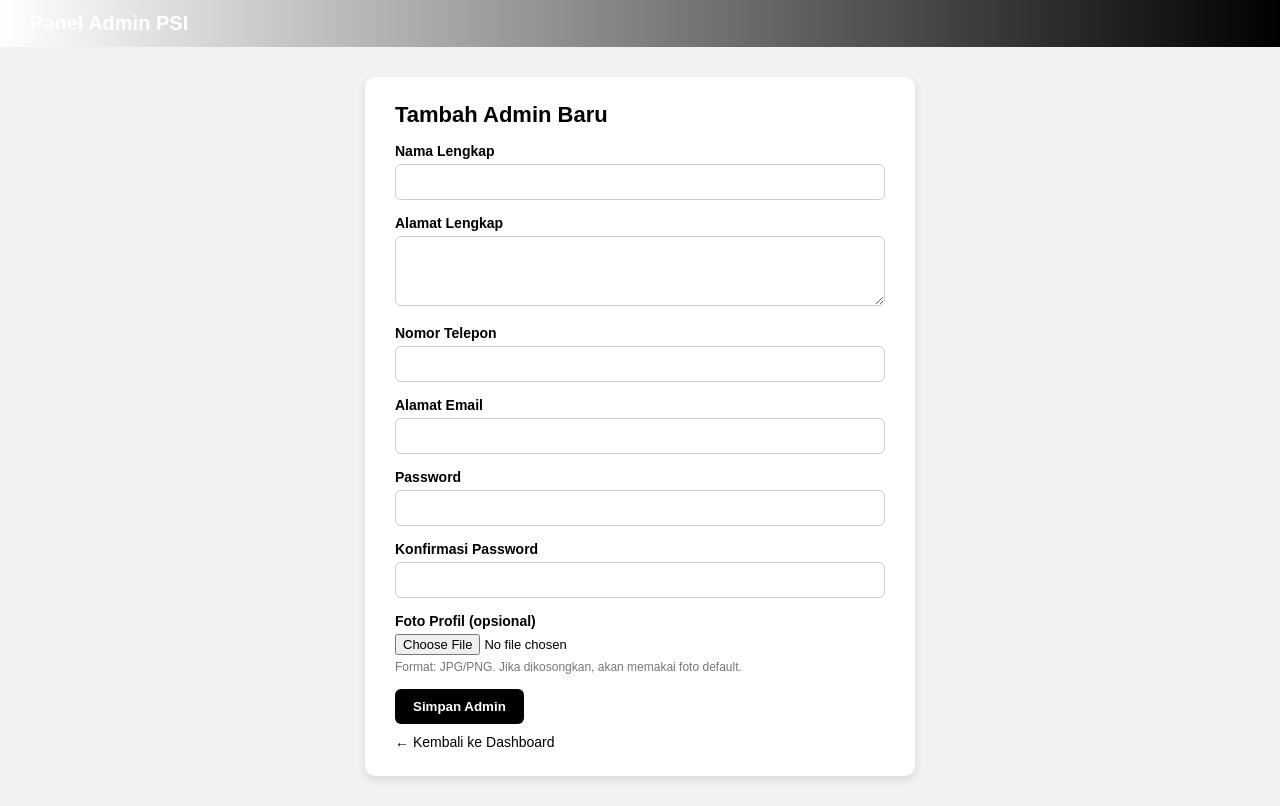
After one commit to claria271/PSI, a PHP site: page /PSI/admin/tambah_admin.php in a window 1280 px wide. The commit adds this page. Run offline with PHP 8.4, Linux system fonts and the light colour scheme; a user stored in the database is signed in.

Commit message:
tambahadmin

```diff
--- a/admin/datakeluarga.php
+++ b/admin/datakeluarga.php
@@ -500,7 +500,7 @@ $result = mysqli_query($conn, $query);
               <select name="kenal" onchange="this.form.submit()">
                 <option value=""      <?php echo $kenal === '' ? 'selected' : ''; ?>>Sumber Kenal</option>
                 <option value="Ya"    <?php echo $kenal === 'Ya' ? 'selected' : ''; ?>>Ya</option>
-                <option value="Tidak" <?php echo $kenal === 'Tidak' ? 'selected' : ''; ?>>Tidak</option>
+                <option value="Tidak Pernah" <?php echo $kenal === 'Tidak Pernah' ? 'selected' : ''; ?>>Tidak Pernah</option>
               </select>
 
               <button type="submit" style="display:none;"></button>
--- /dev/null
+++ b/admin/tambah_admin.php
@@ -0,0 +1,333 @@
+<?php
+// admin/tambah_admin.php
+session_start();
+include '../koneksi/config.php';
+
+// Pastikan yang akses adalah admin
+if (!isset($_SESSION['role']) || $_SESSION['role'] !== 'admin') {
+    header("Location: ../user/login.php");
+    exit();
+}
+
+mysqli_report(MYSQLI_REPORT_ERROR | MYSQLI_REPORT_STRICT);
+$conn->set_charset('utf8mb4');
+
+// Helper aman untuk output HTML
+function e($str) {
+    return htmlspecialchars((string)$str, ENT_QUOTES, 'UTF-8');
+}
+
+$errors  = [];
+$success = '';
+
+// nilai awal form
+$nama_lengkap    = '';
+$alamat_lengkap  = '';
+$nomor_telepon   = '';
+$alamat_email    = '';
+
+if ($_SERVER['REQUEST_METHOD'] === 'POST') {
+    $nama_lengkap   = trim($_POST['nama_lengkap'] ?? '');
+    $alamat_lengkap = trim($_POST['alamat_lengkap'] ?? '');
+    $nomor_telepon  = trim($_POST['nomor_telepon'] ?? '');
+    $alamat_email   = trim($_POST['alamat_email'] ?? '');
+    $password       = $_POST['password'] ?? '';
+    $password2      = $_POST['password_confirm'] ?? '';
+
+    // ==== VALIDASI DASAR ====
+    if ($nama_lengkap === '') {
+        $errors[] = 'Nama lengkap wajib diisi.';
+    }
+
+    if ($alamat_lengkap === '') {
+        $errors[] = 'Alamat lengkap wajib diisi.';
+    }
+
+    if ($nomor_telepon === '') {
+        $errors[] = 'Nomor telepon wajib diisi.';
+    }
+
+    if ($alamat_email === '') {
+        $errors[] = 'Alamat email wajib diisi.';
+    } elseif (!filter_var($alamat_email, FILTER_VALIDATE_EMAIL)) {
+        $errors[] = 'Format alamat email tidak valid.';
+    }
+
+    if ($password === '') {
+        $errors[] = 'Password wajib diisi.';
+    } elseif (strlen($password) < 6) {
+        $errors[] = 'Password minimal 6 karakter.';
+    }
+
+    if ($password !== $password2) {
+        $errors[] = 'Konfirmasi password tidak sama.';
+    }
+
+    // ==== JIKA TIDAK ADA ERROR DASAR, LANJUT ====
+    if (!$errors) {
+        // cek email sudah dipakai atau belum
+        $stmt = $conn->prepare("SELECT id FROM login WHERE alamat_email = ? LIMIT 1");
+        $stmt->bind_param('s', $alamat_email);
+        $stmt->execute();
+        $res = $stmt->get_result();
+
+        if ($res->num_rows > 0) {
+            $errors[] = 'Email sudah digunakan oleh akun lain.';
+        }
+    }
+
+    // ==== HANDLE UPLOAD FOTO (OPSIONAL) ====
+    $nama_file_foto = '';
+    if (!$errors && isset($_FILES['foto']) && $_FILES['foto']['error'] !== UPLOAD_ERR_NO_FILE) {
+        if ($_FILES['foto']['error'] !== UPLOAD_ERR_OK) {
+            $errors[] = 'Gagal mengupload foto.';
+        } else {
+            $tmp_name = $_FILES['foto']['tmp_name'];
+            $orig_name = $_FILES['foto']['name'];
+
+            // cek ekstensi
+            $ext = strtolower(pathinfo($orig_name, PATHINFO_EXTENSION));
+            $allowed = ['jpg', 'jpeg', 'png'];
+
+            if (!in_array($ext, $allowed)) {
+                $errors[] = 'Format foto harus JPG atau PNG.';
+            } else {
+                // buat nama file baru
+                $nama_file_foto = 'admin_' . time() . '_' . mt_rand(1000, 9999) . '.' . $ext;
+
+                $tujuan_folder = __DIR__ . '/../uploads/' . $nama_file_foto;
+
+                if (!move_uploaded_file($tmp_name, $tujuan_folder)) {
+                    $errors[] = 'Tidak bisa menyimpan file foto di server.';
+                }
+            }
+        }
+    }
+
+    // ==== INSERT JIKA SEMUA AMAN ====
+    if (!$errors) {
+        $hash = password_hash($password, PASSWORD_DEFAULT);
+        $role = 'admin';
+
+        // kolom: nama_lengkap, alamat_lengkap, nomor_telepon, alamat_email, password, role, foto
+        $stmt = $conn->prepare("
+            INSERT INTO login (nama_lengkap, alamat_lengkap, nomor_telepon, alamat_email, password, role, foto)
+            VALUES (?, ?, ?, ?, ?, ?, ?)
+        ");
+        $stmt->bind_param(
+            'sssssss',
+            $nama_lengkap,
+            $alamat_lengkap,
+            $nomor_telepon,
+            $alamat_email,
+            $hash,
+            $role,
+            $nama_file_foto
+        );
+        $stmt->execute();
+
+        $success        = 'Admin baru berhasil ditambahkan.';
+        $nama_lengkap   = '';
+        $alamat_lengkap = '';
+        $nomor_telepon  = '';
+        $alamat_email   = '';
+    }
+}
+?>
+<!DOCTYPE html>
+<html lang="id">
+<head>
+  <meta charset="UTF-8">
+  <title>Tambah Admin - PSI</title>
+  <meta name="viewport" content="width=device-width, initial-scale=1.0">
+  <style>
+    * {
+      margin: 0;
+      padding: 0;
+      box-sizing: border-box;
+      font-family: 'Poppins', sans-serif;
+    }
+    body {
+      background: #f2f2f2;
+      color: #000;
+      min-height: 100vh;
+      display: flex;
+      flex-direction: column;
+    }
+
+    header {
+      background: linear-gradient(to right, #ffffff, #000000);
+      padding: 12px 30px;
+      color: #fff;
+      display: flex;
+      align-items: center;
+      justify-content: space-between;
+    }
+
+    header h1 {
+      font-size: 20px;
+      font-weight: 600;
+    }
+
+    main {
+      flex: 1;
+      padding: 30px;
+      display: flex;
+      justify-content: center;
+      align-items: flex-start;
+    }
+
+    .card {
+      background: #fff;
+      border-radius: 10px;
+      padding: 25px 30px;
+      box-shadow: 0 4px 10px rgba(0,0,0,0.1);
+      width: 100%;
+      max-width: 550px;
+    }
+
+    .card h2 {
+      margin-bottom: 15px;
+      font-size: 22px;
+    }
+
+    .alert {
+      padding: 10px 12px;
+      border-radius: 6px;
+      margin-bottom: 15px;
+      font-size: 14px;
+    }
+
+    .alert.error {
+      background: #ffe5e5;
+      color: #b30000;
+    }
+
+    .alert.success {
+      background: #e6ffe9;
+      color: #006622;
+    }
+
+    label {
+      display: block;
+      margin-bottom: 5px;
+      font-weight: 600;
+      font-size: 14px;
+    }
+
+    input[type="text"],
+    input[type="email"],
+    input[type="password"],
+    textarea {
+      width: 100%;
+      padding: 9px 10px;
+      border: 1px solid #ccc;
+      border-radius: 6px;
+      margin-bottom: 15px;
+      font-size: 14px;
+    }
+
+    textarea {
+      resize: vertical;
+      min-height: 70px;
+    }
+
+    input[type="file"] {
+      margin-bottom: 15px;
+      font-size: 13px;
+    }
+
+    .hint {
+      font-size: 12px;
+      color: #777;
+      margin-top: -10px;
+      margin-bottom: 15px;
+    }
+
+    button {
+      padding: 10px 18px;
+      border: none;
+      border-radius: 6px;
+      background: #000;
+      color: #fff;
+      font-weight: 600;
+      cursor: pointer;
+      transition: 0.3s;
+    }
+
+    button:hover {
+      background: #333;
+    }
+
+    .back-link {
+      display: inline-block;
+      margin-top: 10px;
+      font-size: 14px;
+      text-decoration: none;
+      color: #000;
+    }
+
+    .back-link:hover {
+      text-decoration: underline;
+    }
+  </style>
+</head>
+<body>
+  <header>
+    <h1>Panel Admin PSI</h1>
+  </header>
+
+  <main>
+    <div class="card">
+      <h2>Tambah Admin Baru</h2>
+
+      <?php if ($errors): ?>
+        <div class="alert error">
+          <ul>
+            <?php foreach ($errors as $err): ?>
+              <li><?= e($err) ?></li>
+            <?php endforeach; ?>
+          </ul>
+        </div>
+      <?php endif; ?>
+
+      <?php if ($success): ?>
+        <div class="alert success">
+          <?= e($success) ?>
+        </div>
+      <?php endif; ?>
+
+      <form method="post" enctype="multipart/form-data">
+        <label for="nama_lengkap">Nama Lengkap</label>
+        <input type="text" name="nama_lengkap" id="nama_lengkap"
+               value="<?= e($nama_lengkap) ?>" required>
+
+        <label for="alamat_lengkap">Alamat Lengkap</label>
+        <textarea name="alamat_lengkap" id="alamat_lengkap" required><?= e($alamat_lengkap) ?></textarea>
+
+        <label for="nomor_telepon">Nomor Telepon</label>
+        <input type="text" name="nomor_telepon" id="nomor_telepon"
+               value="<?= e($nomor_telepon) ?>" required>
+
+        <label for="alamat_email">Alamat Email</label>
+        <input type="email" name="alamat_email" id="alamat_email"
+               value="<?= e($alamat_email) ?>" required>
+
+        <label for="password">Password</label>
+        <input type="password" name="password" id="password" required>
+
+        <label for="password_confirm">Konfirmasi Password</label>
+        <input type="password" name="password_confirm" id="password_confirm" required>
+
+        <label for="foto">Foto Profil (opsional)</label>
+        <input type="file" name="foto" id="foto" accept=".jpg,.jpeg,.png">
+        <div class="hint">Format: JPG/PNG. Jika dikosongkan, akan memakai foto default.</div>
+
+        <button type="submit">Simpan Admin</button>
+      </form>
+
+      <a href="dashboardadmin.php" class="back-link">← Kembali ke Dashboard</a>
+    </div>
+  </main>
+</body>
+</html>
```
Also changed, not shown: uploads/admin_1763349229_4556.jpg (added).
